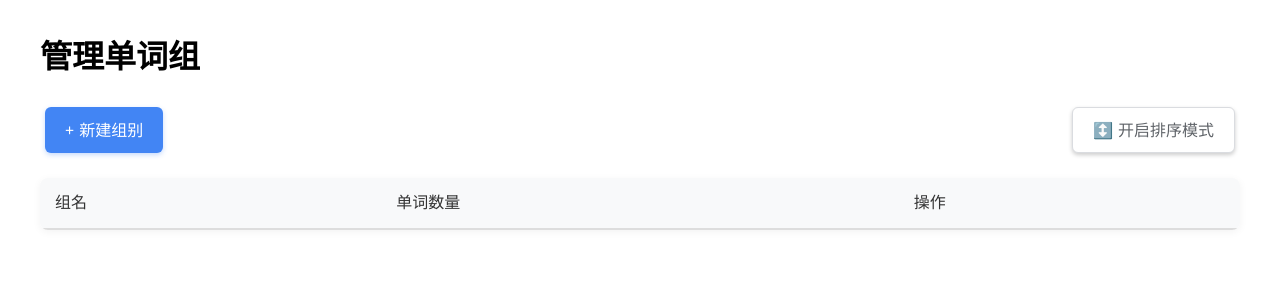
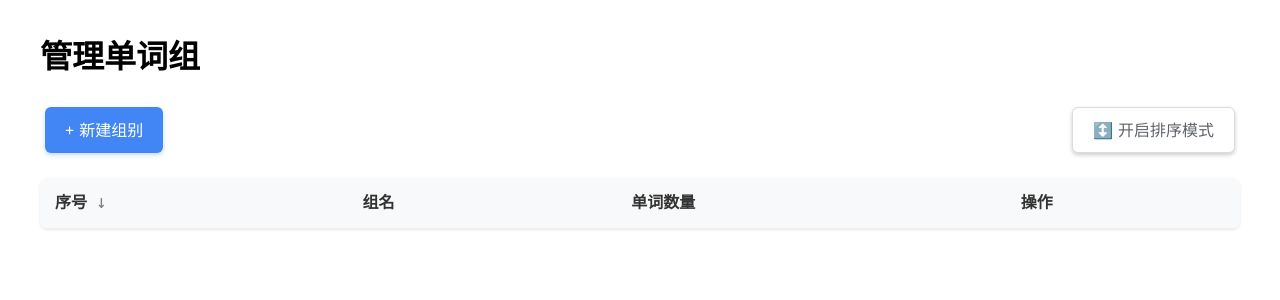
Before and after one commit to fzg001/word_web, a Flask app: page /groups/manage in a window 1280 px wide. Shown: the part 96-396 px from the top of the page. Run offline with Flask 3, Linux system fonts and the light colour scheme; lists and menus that the app fills with data are empty.

Commit message:
新增编辑组别界面排序

```diff
--- a/app/blueprints/groups.py
+++ b/app/blueprints/groups.py
@@ -80,7 +80,13 @@ def group_detail(group_id):
 @groups_bp.route('/manage')
 def manage_groups():
     """显示所有组别管理页面"""
-    groups = WordGroup.query.all()
+    # 按order_index排序，未设置的排在后面
+    groups = WordGroup.query.order_by(
+        db.case(
+            (WordGroup.order_index == 0, 999999),  # 将未设置排序的组排在最后
+            else_=WordGroup.order_index
+        )
+    ).all()
     return render_template('manage_groups.html', groups=groups)
 
 @groups_bp.route('/<int:group_id>/edit', methods=['GET', 'POST'])
--- a/app/templates/manage_groups.html
+++ b/app/templates/manage_groups.html
@@ -17,21 +17,23 @@
     <table class="groups-table">
         <thead>
             <tr>
-                <th class="sort-col" style="display: none;">排序</th>
-                <th>组名</th>
-                <th>单词数量</th>
+                <th class="sort-col" style="display: none;">排序操作</th>
+                <th class="sortable" data-sort="order">序号 <span class="sort-icon">↓</span></th>
+                <th class="sortable" data-sort="name">组名 <span class="sort-icon"></span></th>
+                <th class="sortable" data-sort="count">单词数量 <span class="sort-icon"></span></th>
                 <th>操作</th>
             </tr>
         </thead>
         <tbody id="sortable-groups">
             {% for group in groups %}
-            <tr data-id="{{ group.id }}" data-order="{{ group.order_index or loop.index }}">
+            <tr data-id="{{ group.id }}" data-order="{{ group.order_index or loop.index }}" data-name="{{ group.name }}" data-count="{{ group.words.count() }}">
                 <td class="sort-col" style="display: none;">
                     <div class="sort-buttons">
                         <button type="button" class="sort-btn sort-up">↑</button>
                         <button type="button" class="sort-btn sort-down">↓</button>
                     </div>
                 </td>
+                <td>{{ group.order_index or loop.index }}</td>
                 <td>{{ group.name }}</td>
                 <td>{{ group.words.count() }}</td>
                 <td class="actions">
@@ -89,6 +91,54 @@ tr.sorting {
 tr.sorting td {
     background-color: #e8f4ff;
 }
+
+/* 添加排序相关样式 */
+.sortable {
+    cursor: pointer;
+    position: relative;
+    user-select: none;
+}
+
+.sortable:hover {
+    background-color: #f0f8ff;
+}
+
+.sort-icon {
+    display: inline-block;
+    margin-left: 5px;
+    font-size: 0.85em;
+    opacity: 0.6;
+}
+
+.sort-active {
+    background-color: #f0f7ff;
+    box-shadow: inset 0 -2px 0 var(--primary-color, #4285f4);
+}
+
+/* 改进表格样式 */
+.groups-table {
+    width: 100%;
+    border-collapse: collapse;
+    margin: 20px 0;
+    box-shadow: 0 1px 3px rgba(0,0,0,0.1);
+}
+
+.groups-table th, .groups-table td {
+    padding: 12px 15px;
+    text-align: left;
+    border-bottom: 1px solid #eee;
+}
+
+.groups-table th {
+    background-color: #f8f9fa;
+    font-weight: bold;
+}
+
+.groups-table tr:hover {
+    background-color: #f9f9f9;
+}
+
+
 </style>
 
 <script>
@@ -204,6 +254,91 @@ document.addEventListener('DOMContentLoaded', function() {
         // 关闭排序模式
         toggleSortBtn.click();
     });
+
+   // 添加表格列排序功能
+   const sortableHeaders = document.querySelectorAll('th.sortable');
+    let currentSort = 'order'; // 默认按序号排序
+    let currentDirection = 'asc'; // 默认升序
+
+    // 初始化时排序
+    sortTable('order', 'asc');
+
+    // 给可排序的表头添加点击事件
+    sortableHeaders.forEach(header => {
+        header.addEventListener('click', function() {
+            if (sortMode) return; // 如果在排序模式下，不允许点击表头排序
+
+            const sortKey = this.dataset.sort;
+
+            if (sortKey === currentSort) {
+                // 如果点击的是当前排序列，则反转排序方向
+                currentDirection = currentDirection === 'asc' ? 'desc' : 'asc';
+            } else {
+                // 如果点击的是新列，设置为该列的升序
+                currentSort = sortKey;
+                currentDirection = 'asc';
+            }
+
+            // 更新表头显示状态
+            updateSortHeaders(currentSort, currentDirection);
+
+            // 执行排序
+            sortTable(currentSort, currentDirection);
+        });
+    });
+
+    // 根据指定列和方向排序表格
+    function sortTable(sortKey, direction) {
+        const rows = Array.from(tbody.querySelectorAll('tr'));
+
+        rows.sort((a, b) => {
+            let valueA, valueB;
+
+            if (sortKey === 'order') {
+                valueA = parseInt(a.dataset.order);
+                valueB = parseInt(b.dataset.order);
+            } else if (sortKey === 'name') {
+                valueA = a.dataset.name.toLowerCase();
+                valueB = b.dataset.name.toLowerCase();
+            } else if (sortKey === 'count') {
+                valueA = parseInt(a.dataset.count);
+                valueB = parseInt(b.dataset.count);
+            }
+
+            // 比较
+            if (valueA < valueB) return direction === 'asc' ? -1 : 1;
+            if (valueA > valueB) return direction === 'asc' ? 1 : -1;
+            return 0;
+        });
+
+        // 清空并重新添加排序后的行
+        while (tbody.firstChild) {
+            tbody.removeChild(tbody.firstChild);
+        }
+
+        rows.forEach(row => tbody.appendChild(row));
+    }
+
+    // 更新表头显示状态
+    function updateSortHeaders(sortKey, direction) {
+        sortableHeaders.forEach(header => {
+            const key = header.dataset.sort;
+            const icon = header.querySelector('.sort-icon');
+
+            if (key === sortKey) {
+                header.classList.add('sort-active');
+                icon.textContent = direction === 'asc' ? '↑' : '↓';
+                icon.style.opacity = '1';
+            } else {
+                header.classList.remove('sort-active');
+                icon.textContent = '';
+                icon.style.opacity = '0.6';
+            }
+        });
+    }
+
+
+
 });
 </script>
 {% endblock %}
```
Also changed, not shown: app/templates/edit_group.html (+1 -47 lines), app/wordweb.db.
